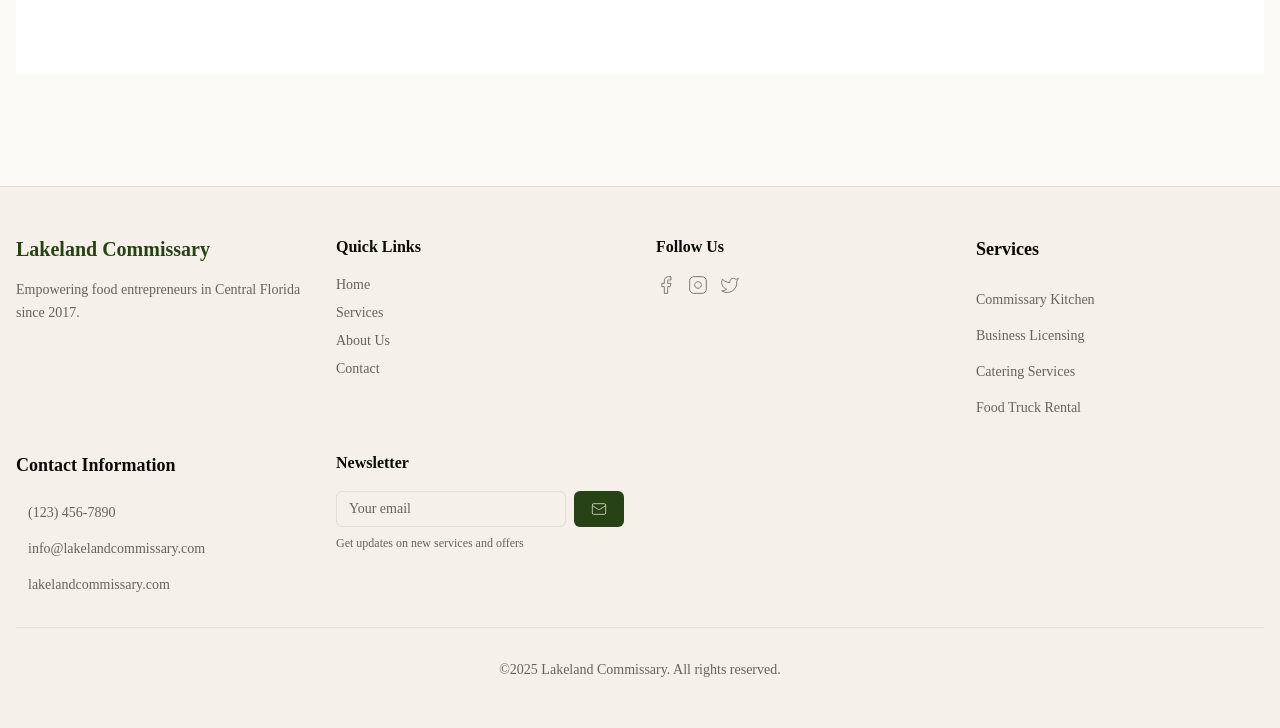
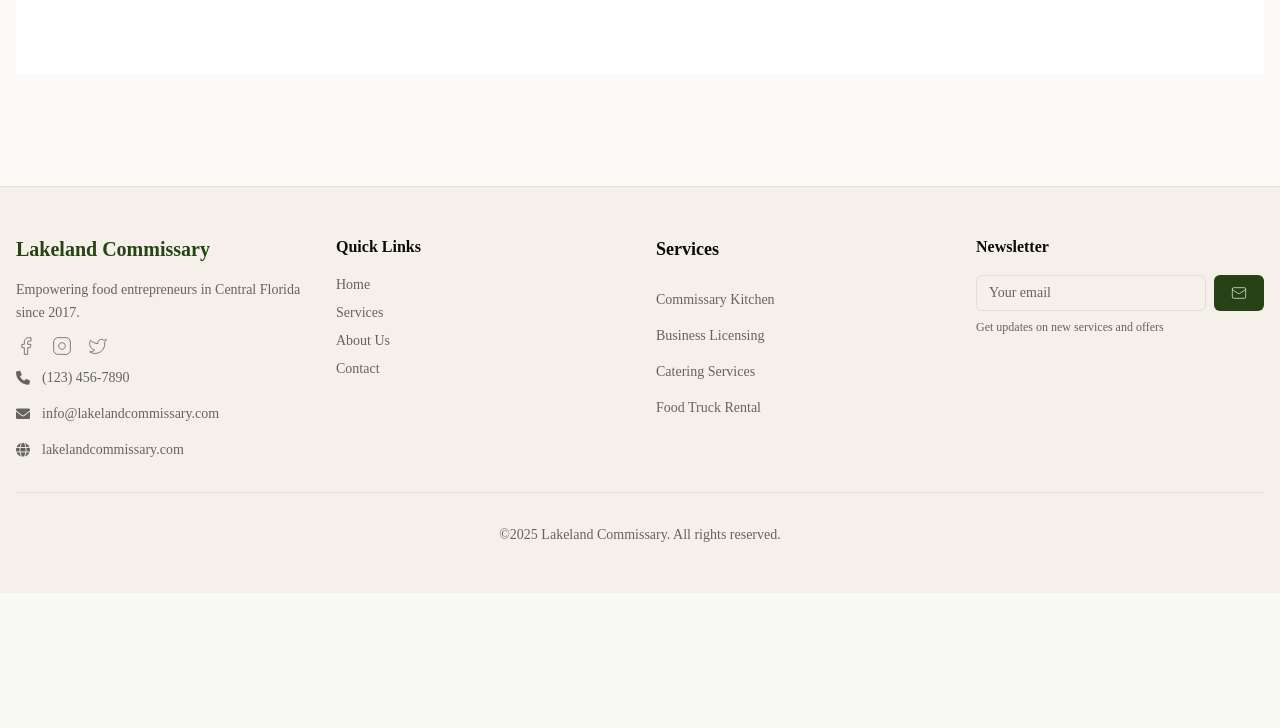
Before and after one commit to YeilerMR/BroadwayCommissary, a PHP site: page /BroadwayCommissary/ in a window 1280 px wide. Shown: the part 4514-5242 px from the top of the page. After the commit the page ends 5056 px from the top, so only its background shows below. Run offline with PHP 8.4, Linux system fonts and the light colour scheme.

Commit message:
Update footer.php

```diff
--- a/includes/footer.php
+++ b/includes/footer.php
@@ -10,24 +10,9 @@ $year = date("Y");
                     class="text-xl font-bold text-primary hover:text-primary/90 transition-colors block mb-4">Lakeland Commissary</a>
                 <p class="text-sm text-muted-foreground leading-relaxed">Empowering food entrepreneurs in
                     Central Florida since 2017.</p>
-            </div>
-            <div>
-                <h4 class="font-semibold mb-4">Quick Links</h4>
-                <nav class="flex flex-col gap-2">
-                    <a href="#home"
-                        class="text-sm text-muted-foreground hover:text-primary transition-colors">Home</a>
-                    <a href="#services"
-                        class="text-sm text-muted-foreground hover:text-primary transition-colors">Services</a>
-                    <a href="#about"
-                        class="text-sm text-muted-foreground hover:text-primary transition-colors">About Us</a>
-                    <a
-                        href="#contact"
-                        class="text-sm text-muted-foreground hover:text-primary transition-colors">Contact</a>
-                </nav>
-            </div>
-            <div>
-                <h4 class="font-semibold mb-4">Follow Us</h4>
-                <div class="flex gap-3"><a href="https://facebook.com" target="_blank" rel="noopener noreferrer"
+
+                <!-- SOCIAL -->
+                <div class="py-3 flex gap-4"><a href="https://facebook.com" target="_blank" rel="noopener noreferrer"
                         class="text-muted-foreground hover:text-primary transition-colors">
                         <svg
                             xmlns="http://www.w3.org/2000/svg" width="24" height="24" viewBox="0 0 24 24"
@@ -64,6 +49,38 @@ $year = date("Y");
                         <span class="sr-only">Twitter</span>
                     </a>
                 </div>
+
+                <!-- CONTACT -->
+                <div class="space-y-4">
+                    <div class="flex items-center gap-3">
+                        <i class="fas fa-phone text-muted-foreground text-sm"></i>
+                        <span class="text-sm text-muted-foreground">(123) 456-7890</span>
+                    </div>
+                    <div class="flex items-center gap-3">
+                        <i class="fas fa-envelope text-muted-foreground text-sm"></i>
+                        <span class="text-sm text-muted-foreground">info@lakelandcommissary.com</span>
+                    </div>
+                    <div class="flex items-center gap-3">
+                        <i class="fas fa-globe text-muted-foreground text-sm"></i>
+                        <a
+                            href="https://lakelandcommissary.com"
+                            class="text-sm text-muted-foreground hover:text-primary transition-colors">lakelandcommissary.com</a>
+                    </div>
+                </div>
+            </div>
+            <div>
+                <h4 class="font-semibold mb-4">Quick Links</h4>
+                <nav class="flex flex-col gap-2">
+                    <a href="#home"
+                        class="text-sm text-muted-foreground hover:text-primary transition-colors">Home</a>
+                    <a href="#services"
+                        class="text-sm text-muted-foreground hover:text-primary transition-colors">Services</a>
+                    <a href="#about"
+                        class="text-sm text-muted-foreground hover:text-primary transition-colors">About Us</a>
+                    <a
+                        href="#contact"
+                        class="text-sm text-muted-foreground hover:text-primary transition-colors">Contact</a>
+                </nav>
             </div>
             <div>
                 <h4 class="text-lg font-bold mb-6">Services</h4>
@@ -89,25 +106,6 @@ $year = date("Y");
                             class="text-sm text-muted-foreground hover:text-primary transition-colors">Food Truck Rental</a>
                     </li>
                 </ul>
-            </div>
-            <div>
-                <h4 class="text-lg font-bold mb-6">Contact Information</h4>
-                <div class="space-y-4">
-                    <div class="flex items-center">
-                        <i class="ri-phone-line mr-3 text-primary"></i>
-                        <span class="text-sm text-muted-foreground">(123) 456-7890</span>
-                    </div>
-                    <div class="flex items-center">
-                        <i class="ri-mail-line mr-3 text-secondary"></i>
-                        <span class="text-sm text-muted-foreground">info@lakelandcommissary.com</span>
-                    </div>
-                    <div class="flex items-center">
-                        <i class="ri-globe-line mr-3 text-secondary"></i>
-                        <a
-                            href="https://lakelandcommissary.com"
-                            class="text-sm text-muted-foreground hover:text-primary transition-colors">lakelandcommissary.com</a>
-                    </div>
-                </div>
             </div>
             <div>
                 <h4 class="font-semibold mb-4">Newsletter</h4>
```
